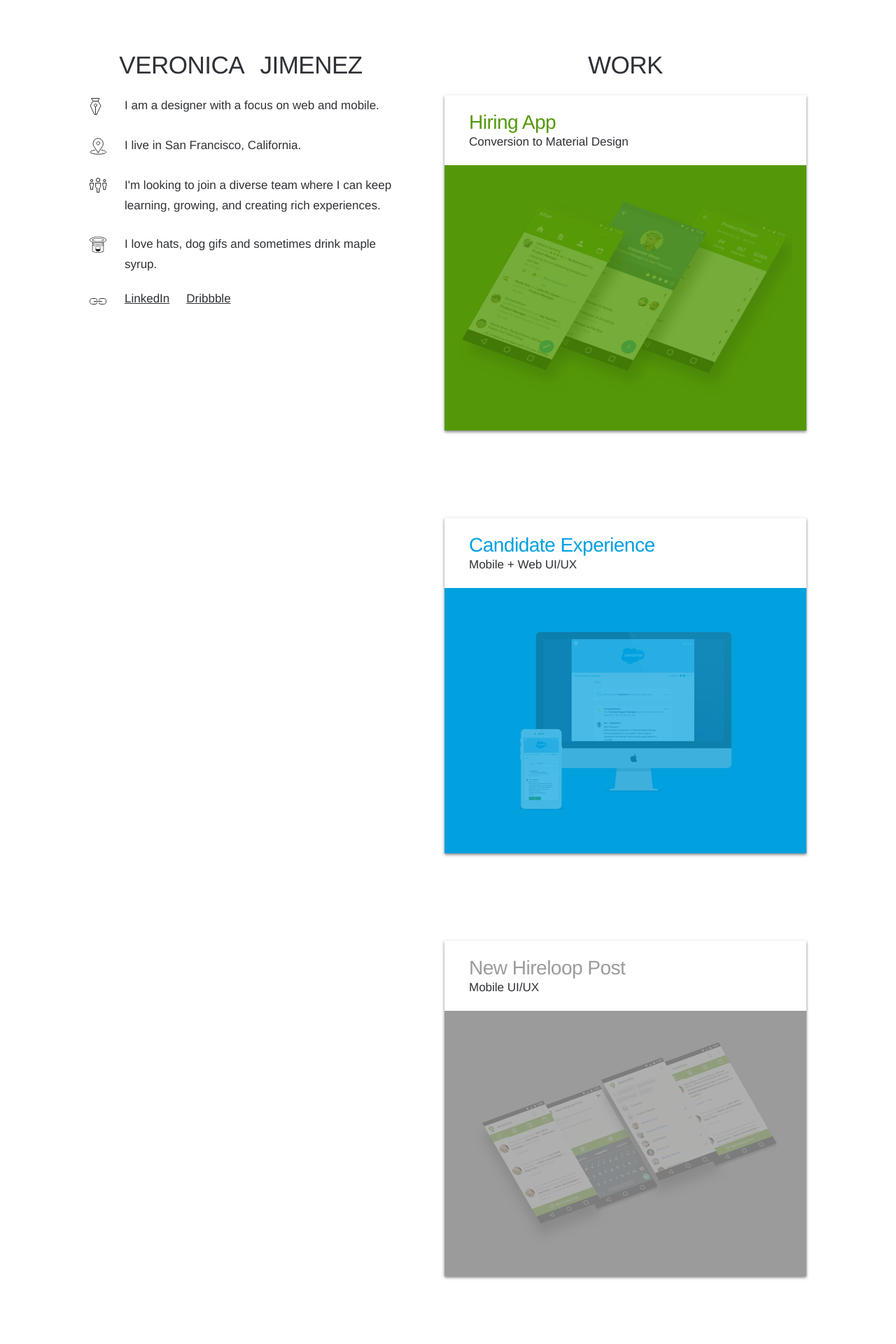
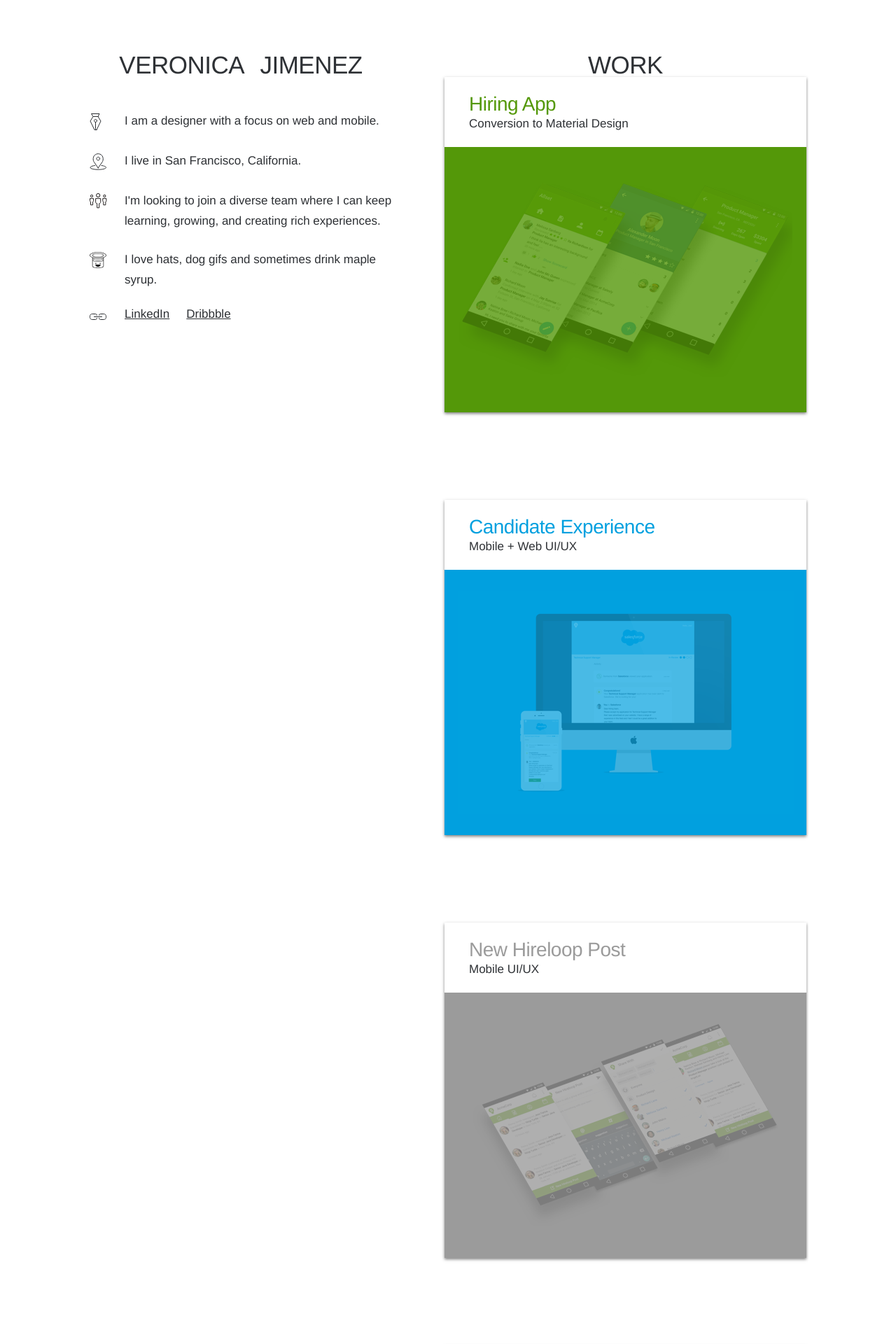
Before and after one commit to vnikajimenez/vnikajimenez.github.com, a Jekyll site: the page built from index.html, in a window 1280 px wide. Shown: the top 1920 px of the page at 70% size. Built offline with Jekyll 4.4.1, drawn with Linux system fonts in a browser that asks for light colours; nearby versions of some CDN libraries.

Commit message:
Fixed spacing issues

```diff
--- a/_sass/_main.scss
+++ b/_sass/_main.scss
@@ -17,13 +17,13 @@ h1 {
 h2 {
 	font-family: $highlight-font;
 	font-size: 28px;
-	letter-spacing: -.8;
+	letter-spacing: -.5;
 }
 
 h3 {
 	font-family: $highlight-font;
 	font-weight: normal;
-	font-size: 23px;
+	font-size: 22px;
 }
 
 a {
@@ -65,6 +65,15 @@ a:hover{
 		text-align: left;
 		margin-right: $main-margin;
 
+		.column-top-margin {
+		font-size: 35px;
+		font-weight: 500;
+		text-align: center;
+		word-spacing: 15px;
+		letter-spacing: -.5px;
+		margin-bottom: 42px;
+	}
+
 		.blurb-line {
 			margin: 20px 0px;
 			overflow: auto;
@@ -92,10 +101,6 @@ a:hover{
 		width: 517px;
 		float: right;
 		overflow: visible;
-
-		.column-top {
-			margin-bottom: 26px;
-		}
 
 		a {
 			text-decoration: none;
--- a/_sass/_mobile.scss
+++ b/_sass/_mobile.scss
@@ -14,6 +14,7 @@
   h3  {
 
     font-size: 24px;
+    line-height: 37px;
   }
 
   p {
--- a/index.html
+++ b/index.html
@@ -4,7 +4,7 @@ layout: default
 <div class="wrapper">
   <div class="main-content">
     <div class="left-column">
-      <p class="column-top">VERONICA JIMENEZ</p>
+      <p class="column-top-margin">VERONICA JIMENEZ</p>
       <div class="blurb-line">
         <div class="icon"><img src="images/designer.svg"></div>
         <div class="text"><p class="blurb">I am a designer with a focus on web and mobile.</p></div>
```
Also changed, not shown: 2 other files.
